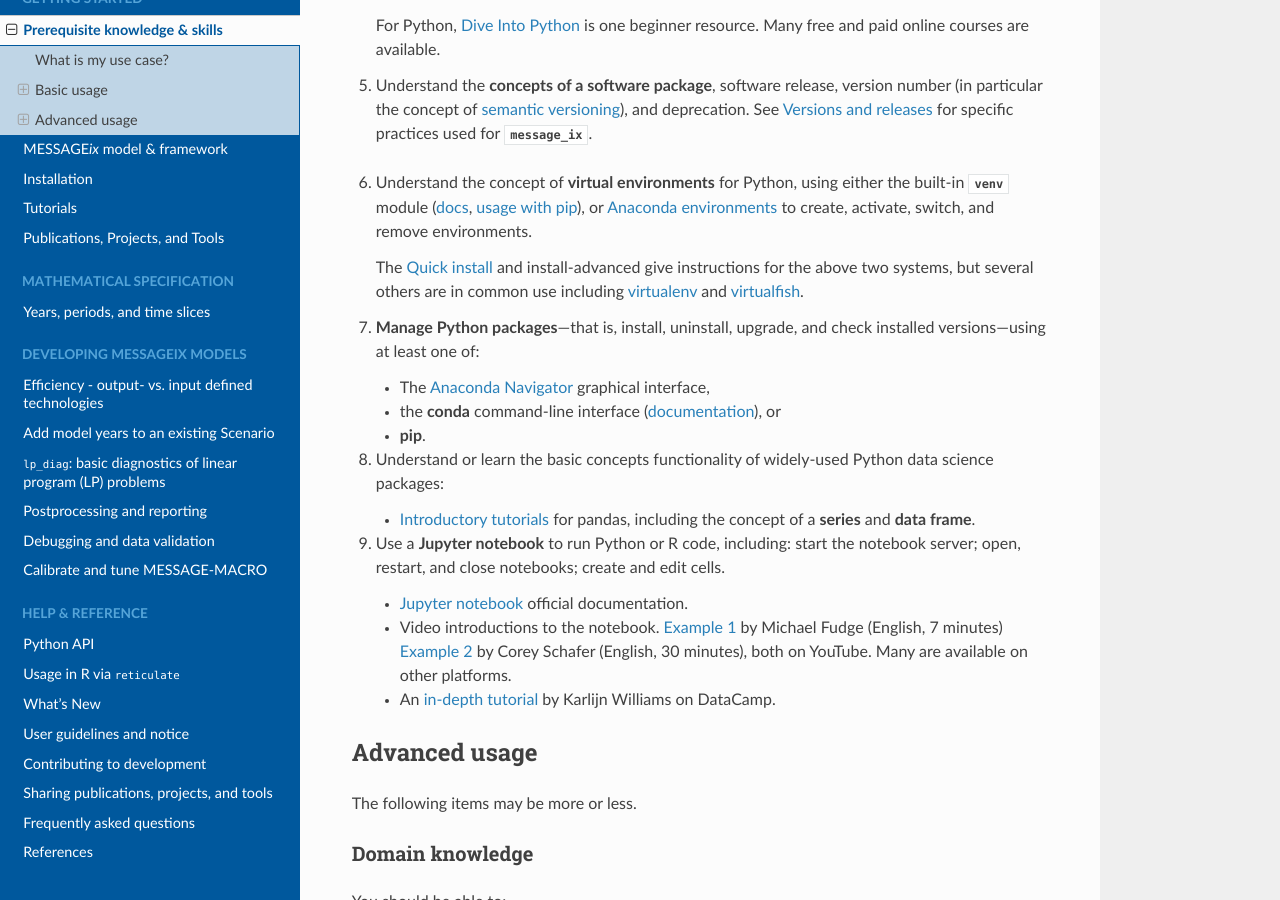
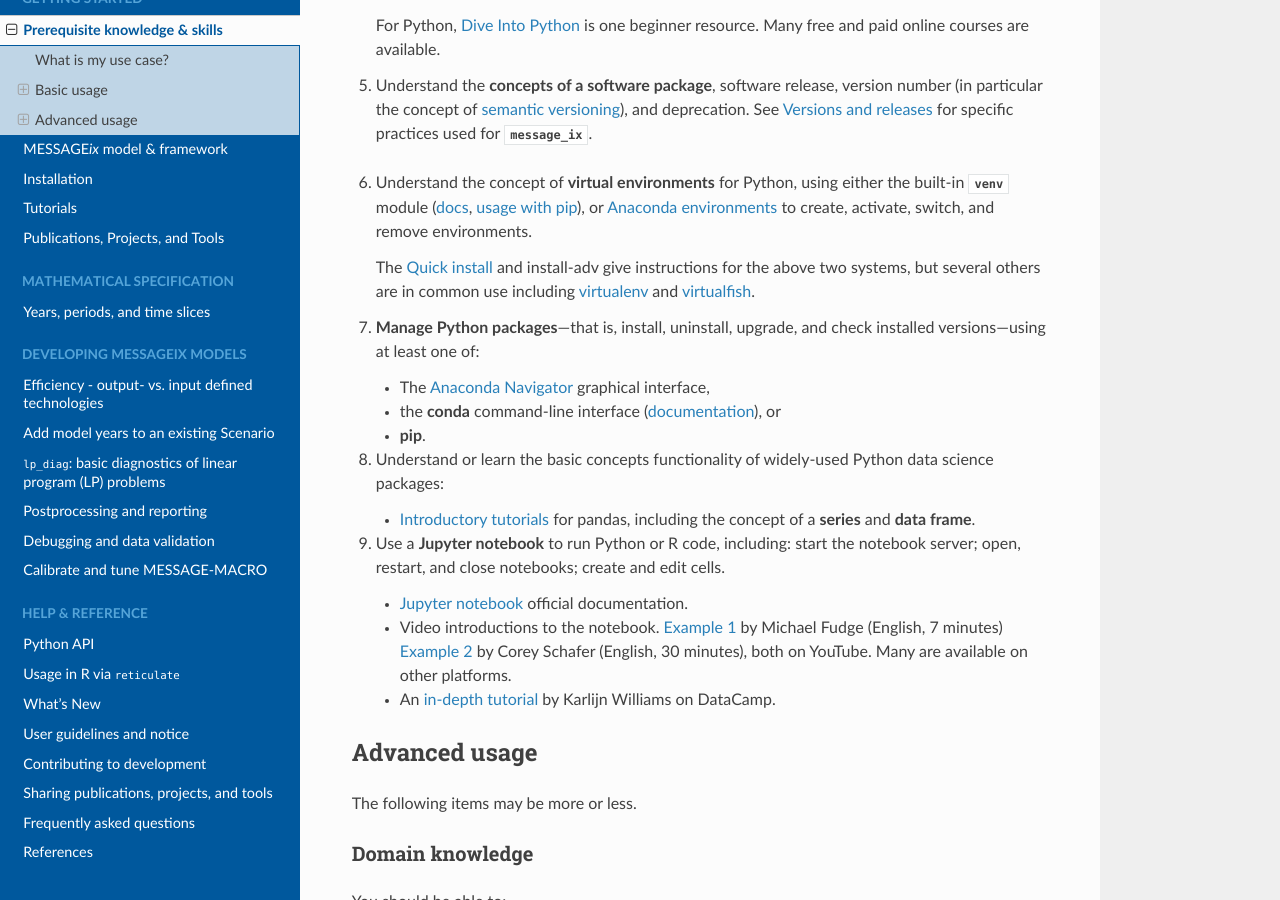
Before and after one commit to iiasa/message_ix, a Sphinx documentation site: the page built from doc/prereqs.rst, in a window 1280 px wide and 900 px high, scrolled down 1682 px. Built offline with Sphinx 7.4.7 and the Read the Docs theme 2.0.0, drawn with Linux system fonts in a browser that asks for light colours; pages that are not in the unit, such as notebooks, are missing from menus; the version number could not be read and is left out.

Commit message:
Fix two reference errors in install docs
Partial cherry-pick of 514e4326c0ecfca78a60c691aaa7afa7691a357c by
@glatterf42

```diff
--- a/doc/install-adv.rst
+++ b/doc/install-adv.rst
@@ -38,7 +38,7 @@
 Java (required)
 ---------------
 
-A `Java Runtime Environment (JRE) <https://en.wikipedia.org/wiki/Java_(software_platform)#Java_Runtime_Environment>`_ is required to use the current default :class:`ixmp.backend.jdbc.JDBCBackend` in the :mod:`ixmp` package that handles data storage for :mod:`message_ix`.
+A `Java Runtime Environment (JRE) <https://en.wikipedia.org/wiki/Java_(software_platform)#Java_Runtime_Environment>`_ is required to use the current default :class:`ixmp.JDBCBackend <ixmp.backend.jdbc.JDBCBackend>` in the :mod:`ixmp` package that handles data storage for :mod:`message_ix`.
 
 Common ways to install Java include:
 
--- a/doc/prereqs.rst
+++ b/doc/prereqs.rst
@@ -81,7 +81,7 @@
 6. Understand the concept of **virtual environments** for Python, using either
    the built-in :mod:`venv` module (`docs <https://docs.python.org/3/library/venv.html>`__, `usage with pip`_), or `Anaconda environments`_ to create, activate, switch, and remove environments.
 
-   The :ref:`install-quick` and :doc:`install-advanced` give instructions for the above two systems, but several others are in common use including
+   The :ref:`install-quick` and :ref:`install-adv` give instructions for the above two systems, but several others are in common use including
    `virtualenv <https://virtualenv.pypa.io/en/latest/index.html>`__ and `virtualfish <https://virtualfish.readthedocs.io/en/latest/>`__.
 
 7. **Manage Python packages**—that is, install, uninstall, upgrade, and check installed versions—using at least one of:
```
